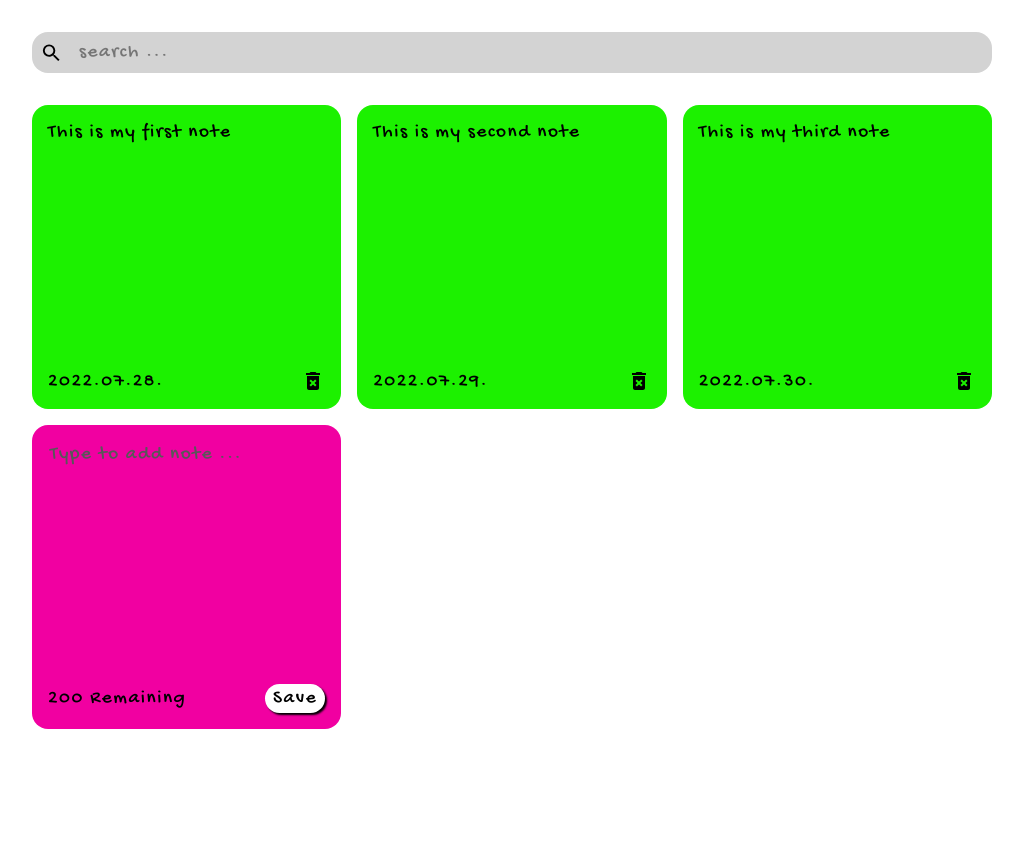
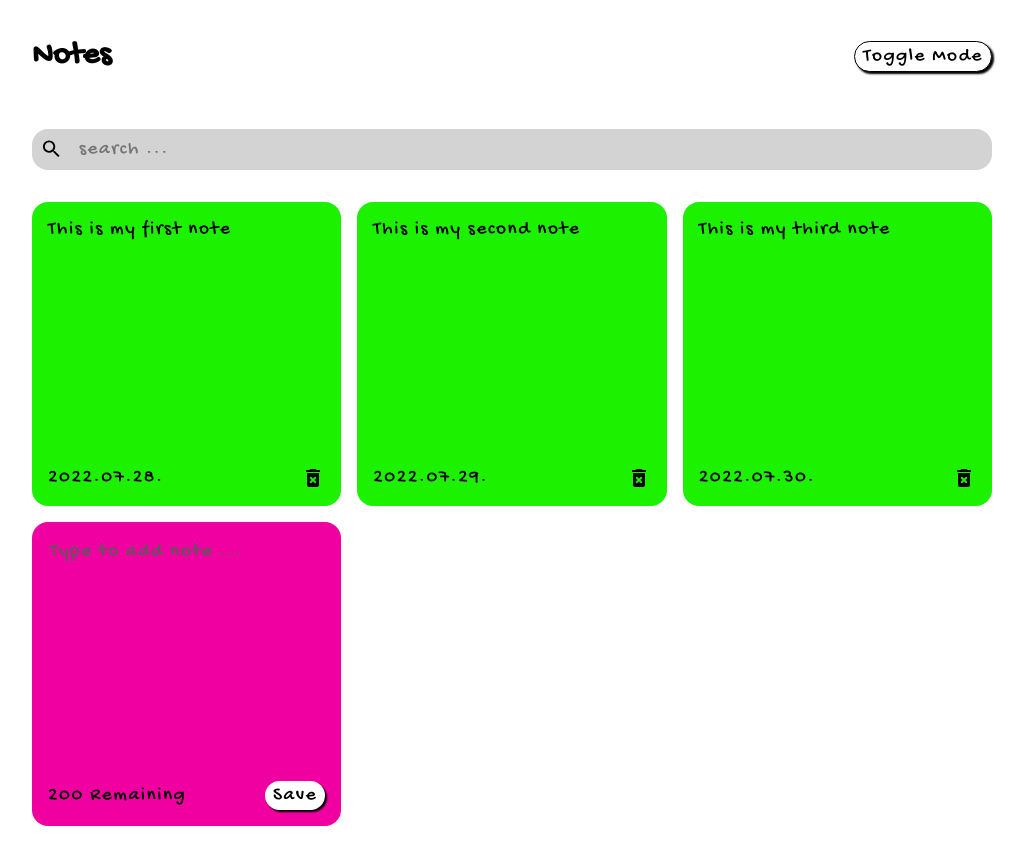
Before and after one commit to adelmalek/react-app-notes, a React (Create React App) app: page / in a window 1280 px wide. Shown: the whole page, without its empty margins (128-1154 px from the left). Before the commit the page ends 800 px from the top, so only its background shows below. Built offline with nearby package versions, Linux system fonts and the light colour scheme.

Commit message:
component Header

```diff
--- a/src/App.css
+++ b/src/App.css
@@ -1,4 +1,16 @@
 .App {
     max-width: 960px;
     margin: 0 auto;
+    padding: 1rem;
 }
+
+.dark {
+    max-width: 960px;
+    margin: 0 auto;
+    background-color: black;
+    padding: 1rem;
+}
+
+.dark h1 {
+    color: white;
+}
--- a/src/App.js
+++ b/src/App.js
@@ -3,6 +3,7 @@ import './App.css';
 import { useState } from "react";
 import { nanoid } from "nanoid";
 
+import Header from "./Components/Header/Header";
 import Search from "./Components/Search/Search";
 import NoteList from "./Components/NoteList/NoteList";
 
@@ -26,6 +27,7 @@ function App() {
   ]);
 
   const [searchText, setSearchText] = useState("");
+  const [darkMode, setDarkMode] = useState(false);
 
   const addNote = (text) => {
     const date = new Date();
@@ -42,8 +44,13 @@ function App() {
     setNotes(notDeletedNotes)
   };
 
+  const toggleMode = () => {
+    setDarkMode(darkMode => !darkMode);
+  };
+
   return (
-    <div className="App">
+    <div className={darkMode? "dark" : "App"}>
+      <Header handleToggleMode={toggleMode}/>
       <Search handleSearchNote={setSearchText}/>
       <NoteList
         notes={notes.filter(note => note.text.toLowerCase().includes(searchText))}
--- /dev/null
+++ b/src/Components/Header/Header.css
@@ -0,0 +1,22 @@
+.header {
+    display: flex;
+    justify-content: space-between;
+    align-items: center;
+}
+
+.toggle-btn {
+    font-family: 'Gochi Hand', cursive;
+    font-size: 1.2rem;
+    font-weight: 500;
+    letter-spacing: 0.1rem;
+    border: 1px solid black;
+    border-radius: 1rem;
+    padding: 0.2rem 0.5rem;
+    background-color: white;
+    box-shadow: 2px 2px 2px black;
+    cursor: pointer;
+}
+
+.toggle-btn:hover {
+    background-color: lightgrey;
+}
--- /dev/null
+++ b/src/Components/Header/Header.jsx
@@ -0,0 +1,15 @@
+import "./Header.css";
+
+export default function Header({handleToggleMode}) {
+    return (
+        <div className="header">
+            <h1>Notes</h1>
+            <button
+                className="toggle-btn"
+                onClick={() => handleToggleMode()}
+            >
+                Toggle Mode
+            </button>
+        </div>
+    )
+}
```
